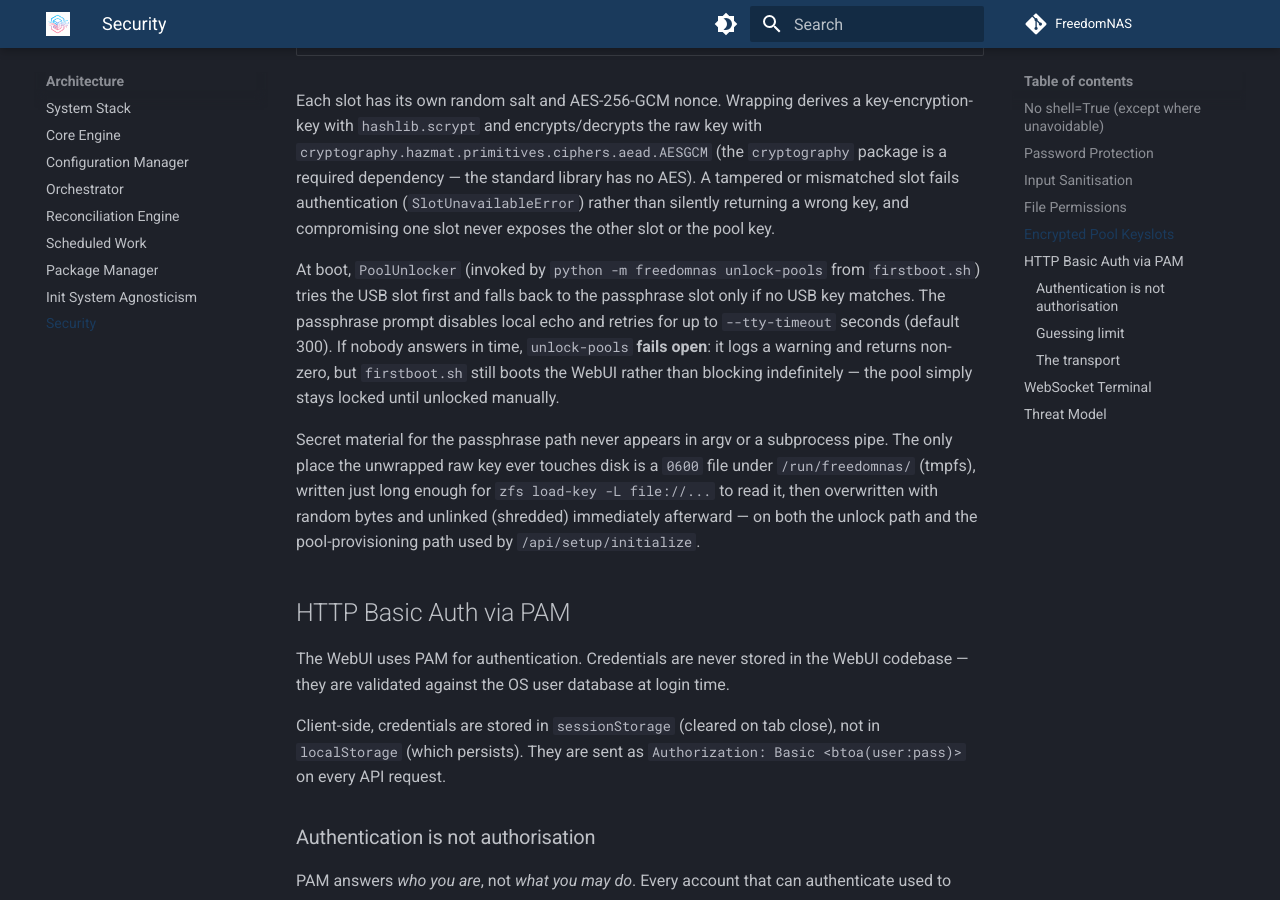
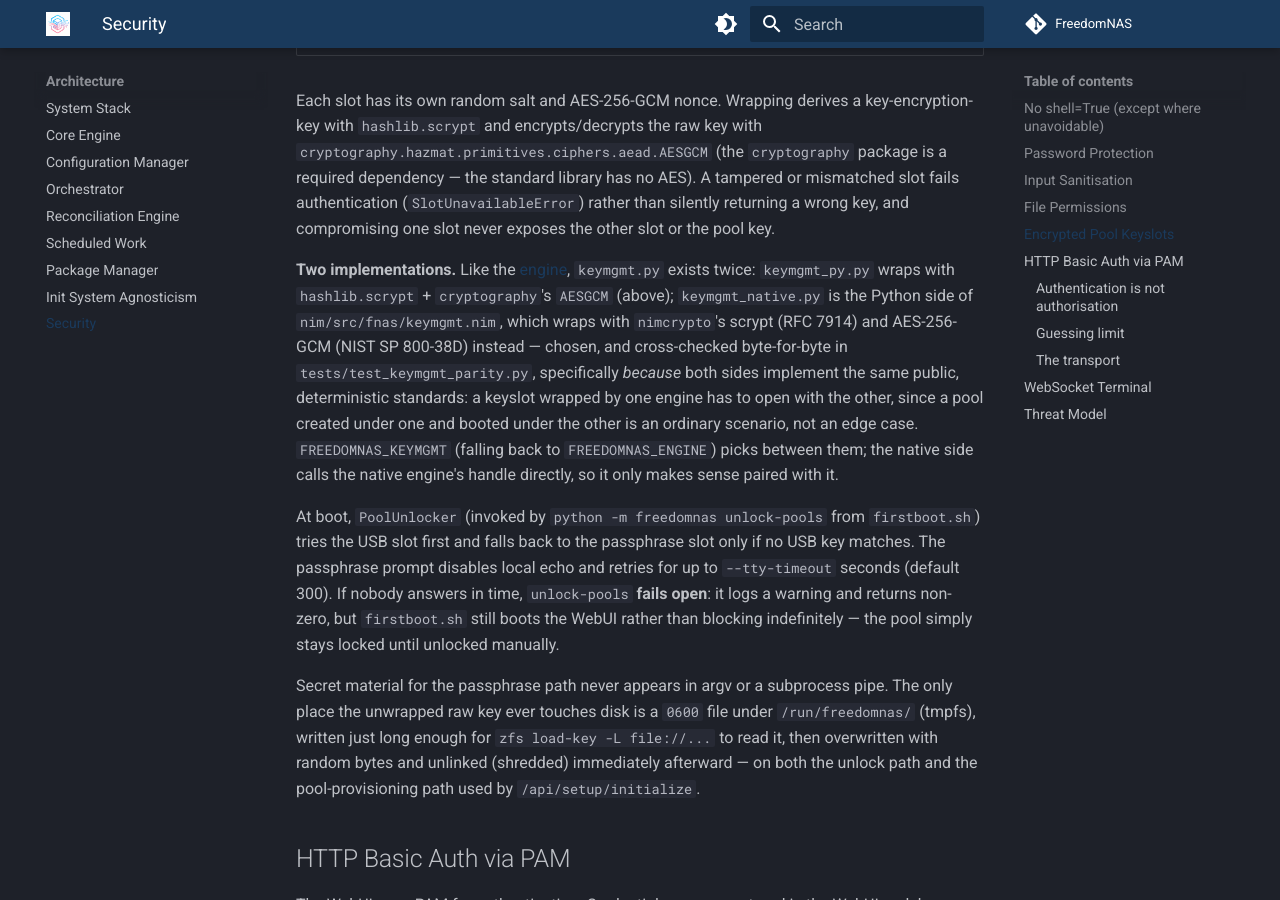
Before and after one commit to FreedomNAS/freedomnas-docs, an MkDocs documentation site: the page built from docs/architecture/security.md, in a window 1280 px wide and 900 px high, scrolled down 1660 px. Built offline with MkDocs 1.6.1 and Material for MkDocs 9.7.7, drawn with Linux system fonts in a browser that asks for light colours.

Commit message:
Document the native key management backend and the TLS build fix

```diff
--- a/docs/architecture/security.md
+++ b/docs/architecture/security.md
@@ -65,6 +65,19 @@ package is a required dependency — the standard library has no AES). A
 tampered or mismatched slot fails authentication (`SlotUnavailableError`)
 rather than silently returning a wrong key, and compromising one slot never
 exposes the other slot or the pool key.
+
+**Two implementations.** Like the [engine](engine.md#two-implementations),
+`keymgmt.py` exists twice: `keymgmt_py.py` wraps with `hashlib.scrypt` +
+`cryptography`'s `AESGCM` (above); `keymgmt_native.py` is the Python side
+of `nim/src/fnas/keymgmt.nim`, which wraps with `nimcrypto`'s scrypt
+(RFC 7914) and AES-256-GCM (NIST SP 800-38D) instead — chosen, and
+cross-checked byte-for-byte in `tests/test_keymgmt_parity.py`, specifically
+*because* both sides implement the same public, deterministic standards:
+a keyslot wrapped by one engine has to open with the other, since a pool
+created under one and booted under the other is an ordinary scenario, not
+an edge case. `FREEDOMNAS_KEYMGMT` (falling back to `FREEDOMNAS_ENGINE`)
+picks between them; the native side calls the native engine's handle
+directly, so it only makes sense paired with it.
 
 At boot, `PoolUnlocker` (invoked by `python -m freedomnas unlock-pools` from
 `firstboot.sh`) tries the USB slot first and falls back to the passphrase
```
Also changed, not shown: docs/architecture/engine.md (+13 -0 lines), docs/developer/repositories.md (+5 -3 lines).
